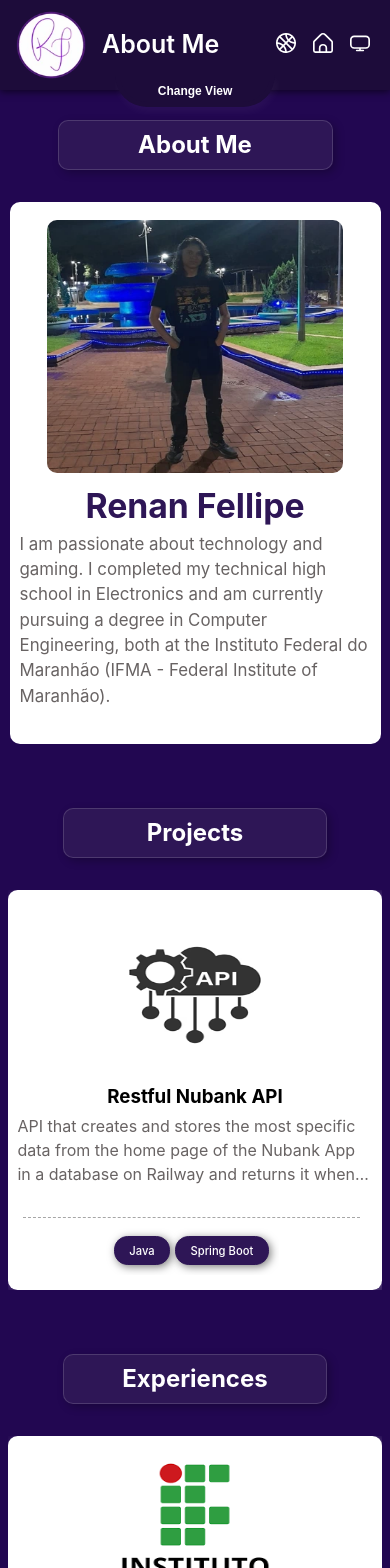
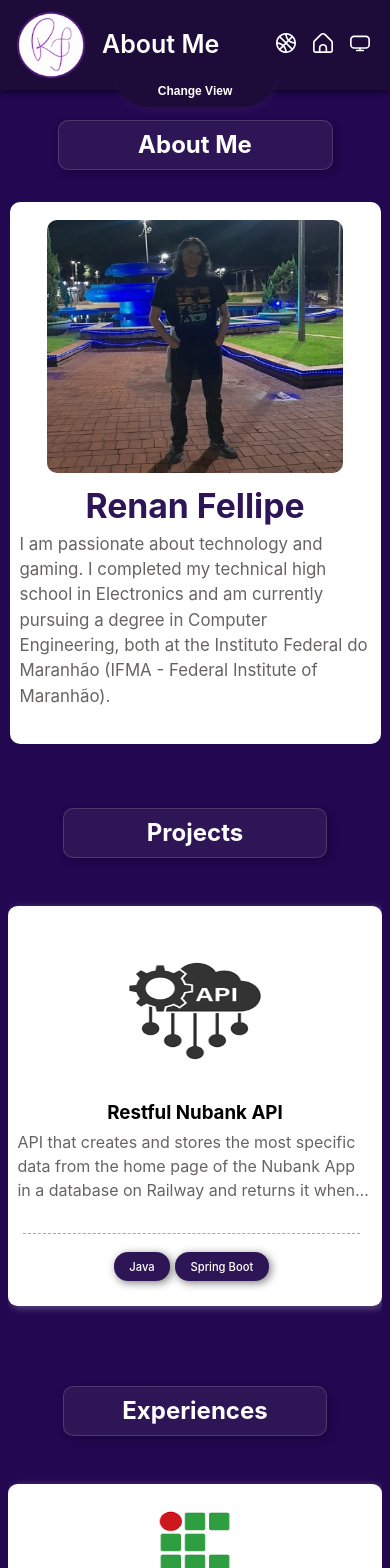
Before and after one commit to Xounder/portfolio, a React (Vite) app: page /scroll in a window 390 px wide. Shown: the top 1568 px of the page. Built offline with nearby package versions, Linux system fonts and the light colour scheme.

Commit message:
added padding-bottom cards mobile

```diff
--- a/src/components/DefaultCardGroup/DefaultCardGroup.css
+++ b/src/components/DefaultCardGroup/DefaultCardGroup.css
@@ -7,6 +7,7 @@
     scroll-behavior: smooth;
     scrollbar-width: thin;
     scrollbar-color: rgba(255, 255, 255, 0.5) transparent;
+    padding: 1em 0;
 }
 
 .group-cards {
```
